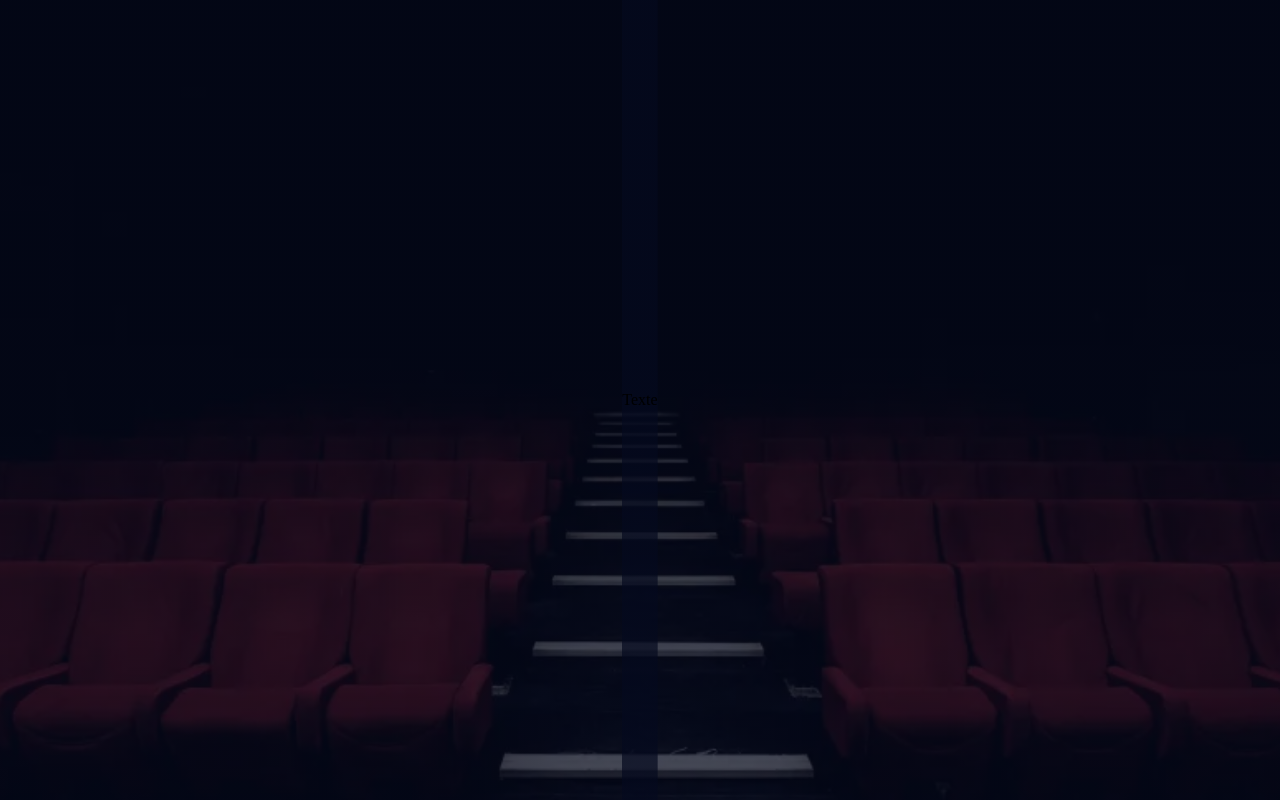
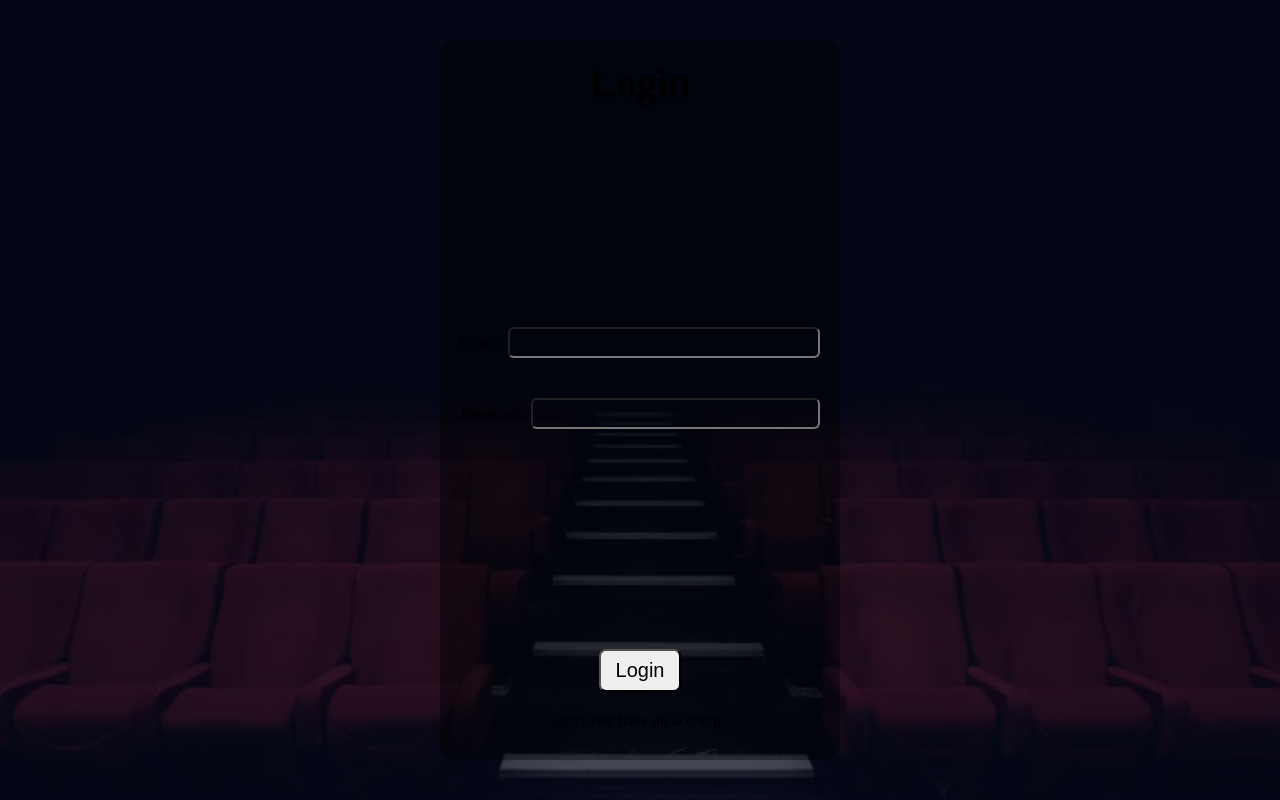
Before and after one commit to luisfelipe2104/Cinetec, a Next.js app: page / in a window 1280 px wide. Built offline with nearby package versions, Linux system fonts and the light colour scheme.

Commit message:
creating the login screen

```diff
--- /dev/null
+++ b/components/Login/Login.jsx
@@ -0,0 +1,39 @@
+import {
+  Container,
+  Title,
+  Input,
+  InputGroup,
+  InputContainer,
+  Label,
+  FormContainer,
+  ButtonContainer,
+  Button,
+  Link,
+} from "./styles";
+function Login() {
+  return (
+    <div className="background-image">
+      <Container>
+        <Title>Login</Title>
+        <FormContainer>
+          <InputContainer>
+            <InputGroup>
+              <Label>Email:</Label>
+              <Input />
+            </InputGroup>
+            <InputGroup>
+              <Label>Password:</Label>
+              <Input />
+            </InputGroup>
+          </InputContainer>
+        </FormContainer>
+        <ButtonContainer>
+          <Button>Login</Button>
+          <Link>Don't you have an account?</Link>
+        </ButtonContainer>
+      </Container>
+    </div>
+  );
+}
+
+export default Login;
--- /dev/null
+++ b/components/Login/styles.js
@@ -0,0 +1,77 @@
+import styled from "styled-components"
+
+export const Container = styled.div`
+    background-color: rgba(0,0,0, 0.4);
+    background-position: center;
+    background-size: cover;
+    position: relative;
+    display: flex;
+    height: 90vh;
+    width: 80%;
+    max-width: 400px;
+    border-width: 0px;
+    border-radius: 15px;
+    flex-direction: column;
+    padding: 0 20px;
+    justify-content: space-between;
+`
+
+export const Title = styled.h1`
+    text-align: center;
+    width: 100%;
+    padding: 20px 0 0 0;
+    font-size: 40px;
+`
+
+export const InputGroup = styled.div`
+    display: flex;
+    align-items: center;
+    width: 100%;
+    justify-content: center;
+    gap: 5px;
+`
+
+export const InputContainer = styled.div`
+    display: flex;
+    flex-direction: column;
+    gap: 5vh;
+`
+
+export const FormContainer = styled.div`
+    width: 100%;
+    display: flex;
+    justify-content: space-between;
+    flex-direction: column;
+    /* margin-top: -20%; */
+`
+
+export const Input = styled.input`
+    font-size: 20px;
+    padding: 2px 5px;
+    border-radius: 6px;
+    background-color: transparent;
+    width: inherit;
+`
+
+export const Label = styled.label`
+    font-size: 16px;
+`
+
+export const ButtonContainer = styled.div`
+    display: flex;
+    width: 100%;
+    flex-direction: column;
+    align-items: center;
+    padding-bottom: 30px;
+    gap: 20px;
+`
+
+export const Button = styled.button`
+    font-size: 20px;
+    padding: 8px 15px;
+    border-radius: 7px;
+`
+
+export const Link = styled.a`
+    font-size: 16px;
+`
--- a/components/login/Login.jsx
+++ /dev/null
@@ -1,10 +0,0 @@
-import { Container } from './styles'
-function Login() {
-  return (
-    <div className='background-image'>
-        <Container>Texte</Container>
-    </div>
-  )
-}
-
-export default Login
--- a/components/login/styles.js
+++ /dev/null
@@ -1,11 +0,0 @@
-import styled from 'styled-components'
-export const Container = styled.div`
-    background-image: linear-gradient(rgba(4,9,30,0.7),rgba(4,9,30,0.7)),url();
-    background-position: center;
-    background-size: cover;
-    position: relative;
-    display: flex;
-    justify-content: center;
-    align-items: center;
-    height: 100vh;
-`
--- a/package.json
+++ b/package.json
@@ -19,6 +19,6 @@
     "react": "18.2.0",
     "react-dom": "18.2.0",
     "react-router-dom": "^6.6.1",
-    "styled-components": "^5.3.6"
+    "styled-components": "^5.3.9"
   }
 }
--- a/pages/index.js
+++ b/pages/index.js
@@ -1,8 +1,7 @@
 import Head from 'next/head'
 import Image from 'next/image'
 // import { Inter } from '@next/font/google'
-import styles from '../styles/Home.module.css'
-import Login from '../components/login/Login'
+import Login from '../components/Login/Login'
 // const inter = Inter({ subsets: ['latin'] })
 
 export default function Home() {
--- a/styles/Home.module.css
+++ /dev/null
@@ -1,278 +0,0 @@
-.main {
-  display: flex;
-  flex-direction: column;
-  justify-content: space-between;
-  align-items: center;
-  padding: 6rem;
-  min-height: 100vh;
-}
-
-.description {
-  display: inherit;
-  justify-content: inherit;
-  align-items: inherit;
-  font-size: 0.85rem;
-  max-width: var(--max-width);
-  width: 100%;
-  z-index: 2;
-  font-family: var(--font-mono);
-}
-
-.description a {
-  display: flex;
-  justify-content: center;
-  align-items: center;
-  gap: 0.5rem;
-}
-
-.description p {
-  position: relative;
-  margin: 0;
-  padding: 1rem;
-  background-color: rgba(var(--callout-rgb), 0.5);
-  border: 1px solid rgba(var(--callout-border-rgb), 0.3);
-  border-radius: var(--border-radius);
-}
-
-.code {
-  font-weight: 700;
-  font-family: var(--font-mono);
-}
-
-.grid {
-  display: grid;
-  grid-template-columns: repeat(4, minmax(25%, auto));
-  width: var(--max-width);
-  max-width: 100%;
-}
-
-.card {
-  padding: 1rem 1.2rem;
-  border-radius: var(--border-radius);
-  background: rgba(var(--card-rgb), 0);
-  border: 1px solid rgba(var(--card-border-rgb), 0);
-  transition: background 200ms, border 200ms;
-}
-
-.card span {
-  display: inline-block;
-  transition: transform 200ms;
-}
-
-.card h2 {
-  font-weight: 600;
-  margin-bottom: 0.7rem;
-}
-
-.card p {
-  margin: 0;
-  opacity: 0.6;
-  font-size: 0.9rem;
-  line-height: 1.5;
-  max-width: 30ch;
-}
-
-.center {
-  display: flex;
-  justify-content: center;
-  align-items: center;
-  position: relative;
-  padding: 4rem 0;
-}
-
-.center::before {
-  background: var(--secondary-glow);
-  border-radius: 50%;
-  width: 480px;
-  height: 360px;
-  margin-left: -400px;
-}
-
-.center::after {
-  background: var(--primary-glow);
-  width: 240px;
-  height: 180px;
-  z-index: -1;
-}
-
-.center::before,
-.center::after {
-  content: '';
-  left: 50%;
-  position: absolute;
-  filter: blur(45px);
-  transform: translateZ(0);
-}
-
-.logo,
-.thirteen {
-  position: relative;
-}
-
-.thirteen {
-  display: flex;
-  justify-content: center;
-  align-items: center;
-  width: 75px;
-  height: 75px;
-  padding: 25px 10px;
-  margin-left: 16px;
-  transform: translateZ(0);
-  border-radius: var(--border-radius);
-  overflow: hidden;
-  box-shadow: 0px 2px 8px -1px #0000001a;
-}
-
-.thirteen::before,
-.thirteen::after {
-  content: '';
-  position: absolute;
-  z-index: -1;
-}
-
-/* Conic Gradient Animation */
-.thirteen::before {
-  animation: 6s rotate linear infinite;
-  width: 200%;
-  height: 200%;
-  background: var(--tile-border);
-}
-
-/* Inner Square */
-.thirteen::after {
-  inset: 0;
-  padding: 1px;
-  border-radius: var(--border-radius);
-  background: linear-gradient(
-    to bottom right,
-    rgba(var(--tile-start-rgb), 1),
-    rgba(var(--tile-end-rgb), 1)
-  );
-  background-clip: content-box;
-}
-
-/* Enable hover only on non-touch devices */
-@media (hover: hover) and (pointer: fine) {
-  .card:hover {
-    background: rgba(var(--card-rgb), 0.1);
-    border: 1px solid rgba(var(--card-border-rgb), 0.15);
-  }
-
-  .card:hover span {
-    transform: translateX(4px);
-  }
-}
-
-@media (prefers-reduced-motion) {
-  .thirteen::before {
-    animation: none;
-  }
-
-  .card:hover span {
-    transform: none;
-  }
-}
-
-/* Mobile */
-@media (max-width: 700px) {
-  .content {
-    padding: 4rem;
-  }
-
-  .grid {
-    grid-template-columns: 1fr;
-    margin-bottom: 120px;
-    max-width: 320px;
-    text-align: center;
-  }
-
-  .card {
-    padding: 1rem 2.5rem;
-  }
-
-  .card h2 {
-    margin-bottom: 0.5rem;
-  }
-
-  .center {
-    padding: 8rem 0 6rem;
-  }
-
-  .center::before {
-    transform: none;
-    height: 300px;
-  }
-
-  .description {
-    font-size: 0.8rem;
-  }
-
-  .description a {
-    padding: 1rem;
-  }
-
-  .description p,
-  .description div {
-    display: flex;
-    justify-content: center;
-    position: fixed;
-    width: 100%;
-  }
-
-  .description p {
-    align-items: center;
-    inset: 0 0 auto;
-    padding: 2rem 1rem 1.4rem;
-    border-radius: 0;
-    border: none;
-    border-bottom: 1px solid rgba(var(--callout-border-rgb), 0.25);
-    background: linear-gradient(
-      to bottom,
-      rgba(var(--background-start-rgb), 1),
-      rgba(var(--callout-rgb), 0.5)
-    );
-    background-clip: padding-box;
-    backdrop-filter: blur(24px);
-  }
-
-  .description div {
-    align-items: flex-end;
-    pointer-events: none;
-    inset: auto 0 0;
-    padding: 2rem;
-    height: 200px;
-    background: linear-gradient(
-      to bottom,
-      transparent 0%,
-      rgb(var(--background-end-rgb)) 40%
-    );
-    z-index: 1;
-  }
-}
-
-/* Tablet and Smaller Desktop */
-@media (min-width: 701px) and (max-width: 1120px) {
-  .grid {
-    grid-template-columns: repeat(2, 50%);
-  }
-}
-
-@media (prefers-color-scheme: dark) {
-  .vercelLogo {
-    filter: invert(1);
-  }
-
-  .logo,
-  .thirteen img {
-    filter: invert(1) drop-shadow(0 0 0.3rem #ffffff70);
-  }
-}
-
-@keyframes rotate {
-  from {
-    transform: rotate(360deg);
-  }
-  to {
-    transform: rotate(0deg);
-  }
-}
```
Also changed, not shown: components/Register/Register.jsx (added), components/Register/styles.js (added), 1 other file (tests, documents, lock files or other folders).
